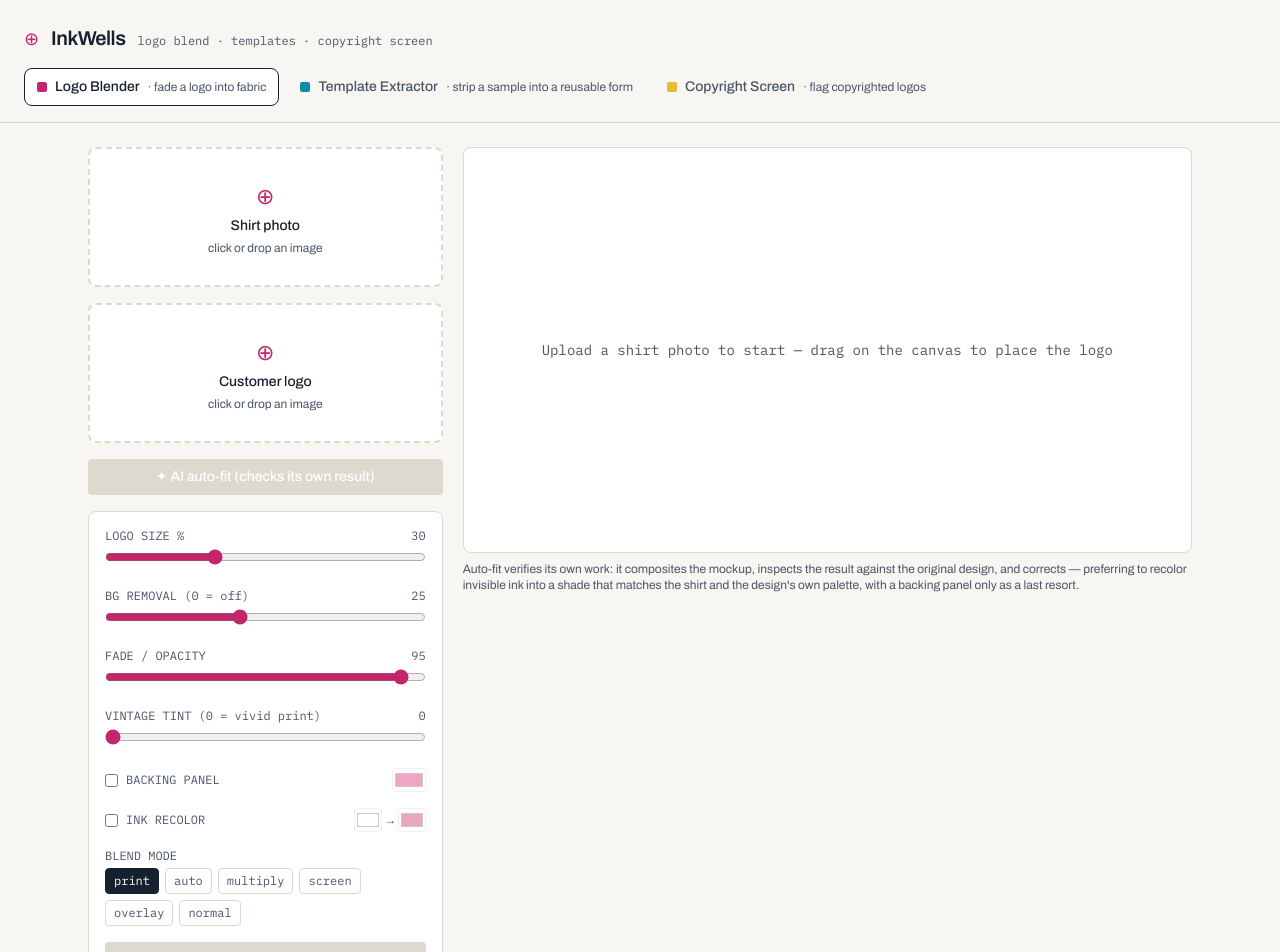
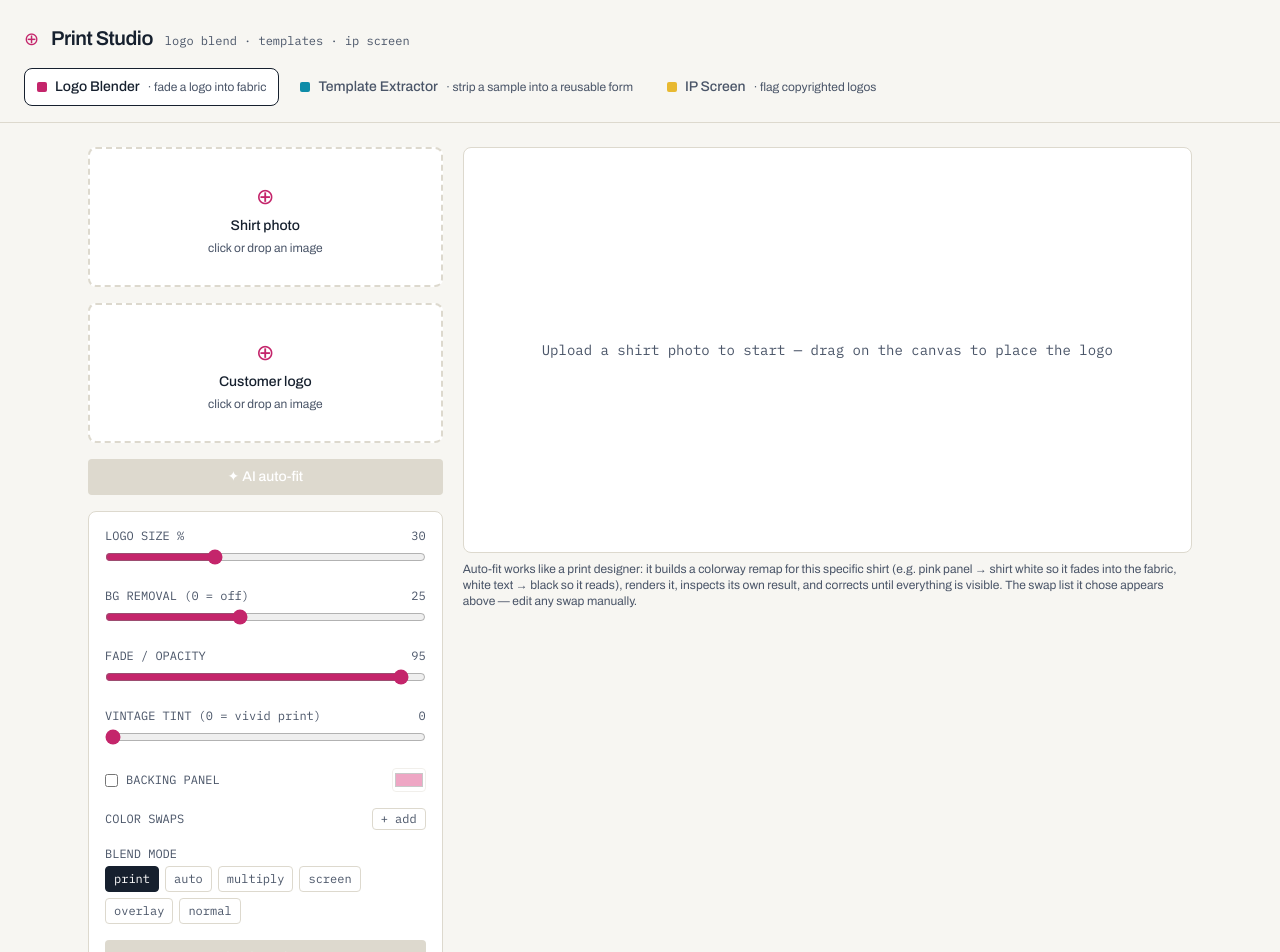
Before and after one commit to AlexNicholasWang/InkWells, a React (Vite) app: page / in a window 1280 px wide. Shown: the top 952 px of the page. Built offline with nearby package versions, Linux system fonts and the light colour scheme.

Commit message:
syntax fixes

```diff
--- a/src/App.jsx
+++ b/src/App.jsx
@@ -54,7 +54,7 @@ async function askClaude(prompt, images) {
     });
   }
   content.push({ type: "text", text: prompt });
-  const response = await fetch("/api/claude", {
+  const response = await fetch("https://api.anthropic.com/v1/messages", {
     method: "POST",
     headers: { "Content-Type": "application/json" },
     body: JSON.stringify({
@@ -236,24 +236,32 @@ function compositeMockup(shirt, logo, pos, scale, cfg) {
     }
   }
 
-  // recolor invisible ink: shift pixels near cfg.recolor.from toward
-  // cfg.recolor.to, preserving luminance so anti-aliasing stays smooth
-  if (cfg.recolor && cfg.recolor.on) {
+  // colorway remap: apply all swaps in ONE pass against the original pixel
+  // values (so pink->white and white->black can't cascade into each other).
+  // Each pixel is matched to its nearest "from" color; luminance is preserved
+  // so anti-aliased edges stay smooth.
+  if (cfg.swaps && cfg.swaps.length > 0) {
     const rid = lctx.getImageData(0, 0, lw, lh);
     const p2 = rid.data;
-    const [fr, fg, fb] = hexToRgb(cfg.recolor.from || "#ffffff");
-    const [tr, tg, tb] = hexToRgb(cfg.recolor.to || "#333333");
-    const fromLum = Math.max(30, 0.299 * fr + 0.587 * fg + 0.114 * fb);
+    const table = cfg.swaps.map((sw) => {
+      const [fr, fg, fb] = hexToRgb(sw.from || "#ffffff");
+      const [tr, tg, tb] = hexToRgb(sw.to || "#333333");
+      return { fr, fg, fb, tr, tg, tb, fromLum: Math.max(30, 0.299 * fr + 0.587 * fg + 0.114 * fb) };
+    });
     for (let i = 0; i < p2.length; i += 4) {
       if (p2[i + 3] < 8) continue;
-      const d = Math.sqrt((p2[i] - fr) ** 2 + (p2[i + 1] - fg) ** 2 + (p2[i + 2] - fb) ** 2);
-      const f = d < 60 ? 1 : d < 110 ? 1 - (d - 60) / 50 : 0;
-      if (f <= 0) continue;
+      let best = null, bestD = Infinity;
+      for (const t of table) {
+        const d = Math.sqrt((p2[i] - t.fr) ** 2 + (p2[i + 1] - t.fg) ** 2 + (p2[i + 2] - t.fb) ** 2);
+        if (d < bestD) { bestD = d; best = t; }
+      }
+      const f = bestD < 60 ? 1 : bestD < 110 ? 1 - (bestD - 60) / 50 : 0;
+      if (f <= 0 || !best) continue;
       const l = 0.299 * p2[i] + 0.587 * p2[i + 1] + 0.114 * p2[i + 2];
-      const ratio = Math.min(1.25, l / fromLum);
-      p2[i]     = p2[i]     * (1 - f) + Math.min(255, tr * ratio) * f;
-      p2[i + 1] = p2[i + 1] * (1 - f) + Math.min(255, tg * ratio) * f;
-      p2[i + 2] = p2[i + 2] * (1 - f) + Math.min(255, tb * ratio) * f;
+      const ratio = Math.min(1.25, l / best.fromLum);
+      p2[i]     = p2[i]     * (1 - f) + Math.min(255, best.tr * ratio) * f;
+      p2[i + 1] = p2[i + 1] * (1 - f) + Math.min(255, best.tg * ratio) * f;
+      p2[i + 2] = p2[i + 2] * (1 - f) + Math.min(255, best.tb * ratio) * f;
     }
     lctx.putImageData(rid, 0, 0);
   }
@@ -345,14 +353,14 @@ function LogoBlender() {
   const [mode, setMode] = useState("print");
   const [bgKey, setBgKey] = useState(25);
   const [panel, setPanel] = useState({ on: false, hex: "#d6246e" });
-  const [recolor, setRecolor] = useState({ on: false, from: "#ffffff", to: "#c4256b" });
+  const [swaps, setSwaps] = useState([]); // [{from, to}] colorway remap
   const [fabric, setFabric] = useState(null);
   const [aiBusy, setAiBusy] = useState(false);
   const [aiNote, setAiNote] = useState(null);
   const canvasRef = useRef(null);
   const dragging = useRef(false);
 
-  const cfg = { fade, adapt, mode, bgKey, panel, recolor };
+  const cfg = { fade, adapt, mode, bgKey, panel, swaps };
 
   const render = useCallback(() => {
     const canvas = canvasRef.current;
@@ -367,7 +375,7 @@ function LogoBlender() {
     canvas.width = out.canvas.width; canvas.height = out.canvas.height;
     canvas.getContext("2d").drawImage(out.canvas, 0, 0);
     setFabric(out.fabric);
-  }, [shirt, logo, pos, scale, fade, adapt, mode, bgKey, panel, recolor]);
+  }, [shirt, logo, pos, scale, fade, adapt, mode, bgKey, panel, swaps]);
 
   useEffect(() => { render(); }, [render]);
 
@@ -378,7 +386,7 @@ function LogoBlender() {
     setAiBusy(true); setAiNote("Analyzing design…");
     try {
       const logoB64 = imageToBase64(logo, 512);
-      const probe = compositeMockup(shirt, logo, pos, scale, { ...cfg, bgKey: 0, panel: { on: false, hex: panel.hex }, recolor: { on: false } });
+      const probe = compositeMockup(shirt, logo, pos, scale, { ...cfg, bgKey: 0, panel: { on: false, hex: panel.hex }, swaps: [] });
       const fab = probe.fabric;
 
       // step 1: propose
@@ -387,24 +395,24 @@ function LogoBlender() {
 
 Every element of the design must remain visible on that fabric, and the result should look like it belongs on this shirt.
 
-Your tools, in order of preference:
-1. bgRemoval: strip an incidental backdrop (0 = keep the design's own background).
-2. recolor: if some ink would be invisible against this fabric (e.g. white text on a white shirt), recolor exactly that ink: "from" = the invisible color, "to" = a replacement that clearly contrasts the fabric AND harmonizes with the design's own palette (prefer a color already present in the design, like an outline or accent color).
-3. addPanel: only as a last resort for complex multi-tone designs that recoloring would ruin.
+Your main tool is a COLORWAY REMAP: a list of color swaps applied to the design so it sits naturally on this specific shirt. Think like a print designer adapting artwork per garment color. Examples of the kind of remap expected:
+- Design has a pink background panel + white text, shirt is white -> swap pink to the shirt's white (the panel melts into the shirt) and swap white text to black (or another dark ink from the design's world) so it reads clearly.
+- Same design on a black shirt -> maybe keep the pink, swap nothing, or swap dark elements to white.
+List every color in the design that needs to change: colors too close to the fabric get remapped to contrasting ink; background panels can be remapped to the fabric color itself so the design fades into the shirt.
+
+Other tools: bgRemoval strips an incidental backdrop entirely (0 = keep); addPanel adds a solid backing panel (last resort only).
 
 Respond ONLY with valid JSON, no markdown:
-{"bgRemoval": 0-60, "recolor": {"on": true|false, "from": "#RRGGBB", "to": "#RRGGBB"}, "addPanel": true|false, "panelHex": "#RRGGBB or null", "note": "one short sentence"}`,
+{"bgRemoval": 0-60, "swaps": [up to 4 of {"from": "#RRGGBB", "to": "#RRGGBB"}], "addPanel": true|false, "panelHex": "#RRGGBB or null", "note": "one short sentence describing the remap"}`,
         logoB64
       );
       let trial = {
         fade: 95, adapt: 0, mode: "print",
         bgKey: Math.max(0, Math.min(60, Number(prop.bgRemoval) || 0)),
         panel: { on: !!prop.addPanel, hex: prop.panelHex || "#d6246e" },
-        recolor: {
-          on: !!prop.recolor?.on,
-          from: prop.recolor?.from || "#ffffff",
-          to: prop.recolor?.to || "#c4256b",
-        },
+        swaps: Array.isArray(prop.swaps)
+          ? prop.swaps.slice(0, 4).filter((sw) => sw?.from && sw?.to)
+          : [],
       };
       let note = prop.note || "";
 
@@ -419,9 +427,9 @@ Respond ONLY with valid JSON, no markdown:
 Judge ONLY visibility and crispness: is EVERY element of the original design (all text, outlines, artwork) clearly visible and readable in the mockup, with no invisible, ghosted, or fringed parts?
 
 Respond ONLY with valid JSON, no markdown:
-{"ok": true|false, "problem": "short description or null", "fix": {"bgRemoval": 0-60, "recolor": {"on": true|false, "from": "#RRGGBB", "to": "#RRGGBB"}, "addPanel": true|false, "panelHex": "#RRGGBB or null"}, "note": "one short sentence"}
+{"ok": true|false, "problem": "short description or null", "fix": {"bgRemoval": 0-60, "swaps": [up to 4 of {"from": "#RRGGBB", "to": "#RRGGBB"}], "addPanel": true|false, "panelHex": "#RRGGBB or null"}, "note": "one short sentence"}
 
-If any element is invisible or barely readable (e.g. white text on white fabric), ok must be false. Prefer fix.recolor: set "from" to the invisible ink's color and "to" to a color that clearly contrasts the fabric and harmonizes with the design's palette. Use fix.addPanel only if recoloring would ruin the design.`,
+Judge like a print designer: the design should sit naturally on the fabric (background panels may melt into the shirt color) with all text and artwork clearly readable. If anything is invisible or barely readable, ok must be false and fix.swaps must be the COMPLETE remap list (all swaps, not a delta): swap invisible ink to a contrasting color that suits the design, and optionally swap the design's background to the fabric color so it fades into the shirt. Use fix.addPanel only if a remap would ruin the design.`,
           [logoB64, cropB64]
         );
         note = check.note || note;
@@ -433,17 +441,15 @@ If any element is invisible or barely readable (e.g. white text on white fabric)
             on: !!check.fix?.addPanel,
             hex: check.fix?.panelHex || trial.panel.hex,
           },
-          recolor: {
-            on: !!check.fix?.recolor?.on,
-            from: check.fix?.recolor?.from || trial.recolor.from,
-            to: check.fix?.recolor?.to || trial.recolor.to,
-          },
+          swaps: Array.isArray(check.fix?.swaps)
+            ? check.fix.swaps.slice(0, 4).filter((sw) => sw?.from && sw?.to)
+            : trial.swaps,
         };
       }
 
       setBgKey(trial.bgKey);
       setPanel(trial.panel);
-      setRecolor(trial.recolor);
+      setSwaps(trial.swaps);
       setMode("print"); setAdapt(0); setFade(95);
       setAiNote(note || "Settings applied.");
     } catch (e) {
@@ -474,7 +480,7 @@ If any element is invisible or barely readable (e.g. white text on white fabric)
         <button onClick={autoFit} disabled={!shirt || !logo || aiBusy}
           className="w-full py-2 rounded font-medium text-sm"
           style={{ background: shirt && logo && !aiBusy ? T.cyan : T.line, color: "#fff" }}>
-          {aiBusy ? "Working…" : "✦ AI auto-fit (checks its own result)"}
+          {aiBusy ? "Working…" : "✦ AI auto-fit"}
         </button>
         {aiNote && (
           <div className="text-xs rounded p-2" style={{ fontFamily: mono, color: T.inkSoft, background: T.card, border: `1px solid ${T.line}` }}>
@@ -496,21 +502,30 @@ If any element is invisible or barely readable (e.g. white text on white fabric)
               onChange={(e) => setPanel({ ...panel, hex: e.target.value })}
               style={{ width: 34, height: 24, border: `1px solid ${T.line}`, borderRadius: 4, background: "transparent", opacity: panel.on ? 1 : 0.4 }} />
           </div>
-          <div className="flex items-center justify-between">
-            <label className="flex items-center gap-2 text-xs cursor-pointer" style={{ fontFamily: mono, color: T.inkSoft }}>
-              <input type="checkbox" checked={recolor.on} style={{ accentColor: T.magenta }}
-                onChange={(e) => setRecolor({ ...recolor, on: e.target.checked })} />
-              INK RECOLOR
-            </label>
-            <div className="flex items-center gap-1">
-              <input type="color" value={recolor.from} disabled={!recolor.on}
-                onChange={(e) => setRecolor({ ...recolor, from: e.target.value })}
-                style={{ width: 28, height: 24, border: `1px solid ${T.line}`, borderRadius: 4, background: "transparent", opacity: recolor.on ? 1 : 0.4 }} />
-              <span className="text-xs" style={{ fontFamily: mono, color: T.inkSoft }}>→</span>
-              <input type="color" value={recolor.to} disabled={!recolor.on}
-                onChange={(e) => setRecolor({ ...recolor, to: e.target.value })}
-                style={{ width: 28, height: 24, border: `1px solid ${T.line}`, borderRadius: 4, background: "transparent", opacity: recolor.on ? 1 : 0.4 }} />
+          <div className="space-y-1.5">
+            <div className="flex items-center justify-between">
+              <span className="text-xs" style={{ fontFamily: mono, color: T.inkSoft }}>COLOR SWAPS</span>
+              <button onClick={() => setSwaps([...swaps, { from: "#ffffff", to: "#111111" }])}
+                disabled={swaps.length >= 4}
+                className="px-2 py-0.5 rounded text-xs"
+                style={{ fontFamily: mono, border: `1px solid ${T.line}`, color: swaps.length >= 4 ? T.line : T.inkSoft }}>
+                + add
+              </button>
             </div>
+            {swaps.map((sw, i) => (
+              <div key={i} className="flex items-center gap-1.5">
+                <input type="color" value={sw.from}
+                  onChange={(e) => setSwaps(swaps.map((x, j) => j === i ? { ...x, from: e.target.value } : x))}
+                  style={{ width: 28, height: 24, border: `1px solid ${T.line}`, borderRadius: 4, background: "transparent" }} />
+                <span className="text-xs" style={{ fontFamily: mono, color: T.inkSoft }}>→</span>
+                <input type="color" value={sw.to}
+                  onChange={(e) => setSwaps(swaps.map((x, j) => j === i ? { ...x, to: e.target.value } : x))}
+                  style={{ width: 28, height: 24, border: `1px solid ${T.line}`, borderRadius: 4, background: "transparent" }} />
+                <span className="text-xs flex-1" style={{ fontFamily: mono, color: T.inkSoft }}>{sw.from} → {sw.to}</span>
+                <button onClick={() => setSwaps(swaps.filter((_, j) => j !== i))}
+                  className="text-xs px-1" style={{ fontFamily: mono, color: T.bad }}>✕</button>
+              </div>
+            ))}
           </div>
           <div>
             <div className="text-xs mb-1" style={{ fontFamily: mono, color: T.inkSoft }}>BLEND MODE</div>
@@ -563,7 +578,7 @@ If any element is invisible or barely readable (e.g. white text on white fabric)
           )}
         </div>
         <p className="text-xs mt-2" style={{ color: T.inkSoft }}>
-          Auto-fit verifies its own work: it composites the mockup, inspects the result against the original design, and corrects — preferring to recolor invisible ink into a shade that matches the shirt and the design's own palette, with a backing panel only as a last resort.
+          Auto-fit works like a print designer: it builds a colorway remap for this specific shirt (e.g. pink panel → shirt white so it fades into the fabric, white text → black so it reads), renders it, inspects its own result, and corrects until everything is visible. The swap list it chose appears above — edit any swap manually.
         </p>
       </div>
     </div>
@@ -728,7 +743,7 @@ Rules:
         <button onClick={analyze} disabled={!img || loading}
           className="w-full py-2 rounded font-medium text-sm"
           style={{ background: img && !loading ? T.cyan : T.line, color: "#fff" }}>
-          {loading ? "Generating…" : "Generate 5 template options"}
+          {loading ? "Generating…" : "Generate template options"}
         </button>
         {spec && (
           <>
@@ -862,7 +877,7 @@ If nothing concerning is present, return riskLevel low with an empty flags array
         <button onClick={check} disabled={!img || loading}
           className="w-full py-2 rounded font-medium text-sm"
           style={{ background: img && !loading ? T.ink : T.line, color: "#fff" }}>
-          {loading ? "Screening…" : "Run IP screen"}
+          {loading ? "Screening…" : "Run Copyright Screen"}
         </button>
         {error && <div className="text-sm" style={{ color: T.bad }}>{error}</div>}
       </div>
@@ -915,7 +930,7 @@ If nothing concerning is present, return riskLevel low with an empty flags array
 const TABS = [
   { id: "blend", label: "Logo Blender", chip: T.magenta, sub: "fade a logo into fabric" },
   { id: "template", label: "Template Extractor", chip: T.cyan, sub: "strip a sample into a reusable form" },
-  { id: "ip", label: "Copyright Screen", chip: T.yellowChip, sub: "flag copyrighted logos" },
+  { id: "ip", label: "IP Screen", chip: T.yellowChip, sub: "flag copyrighted logos" },
 ];
 
 export default function App() {
@@ -926,8 +941,8 @@ export default function App() {
       <header className="px-6 pt-6 pb-4" style={{ borderBottom: `1px solid ${T.line}` }}>
         <div className="flex items-baseline gap-3">
           <span style={{ fontFamily: mono, fontSize: 18, color: T.magenta }}>⊕</span>
-          <h1 className="text-xl font-semibold tracking-tight">InkWells</h1>
-          <span className="text-xs" style={{ fontFamily: mono, color: T.inkSoft }}>logo blend · templates · copyright screen</span>
+          <h1 className="text-xl font-semibold tracking-tight">Print Studio</h1>
+          <span className="text-xs" style={{ fontFamily: mono, color: T.inkSoft }}>logo blend · templates · ip screen</span>
         </div>
         <nav className="flex gap-2 mt-4 flex-wrap">
           {TABS.map((t) => (
```
